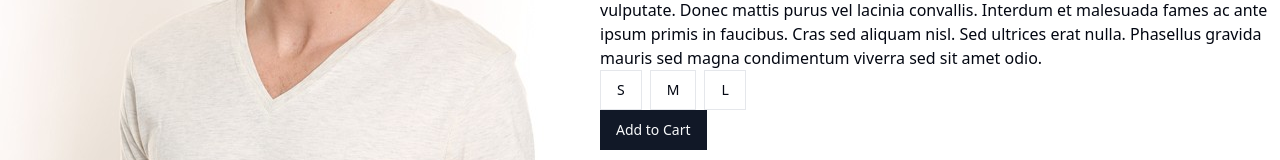
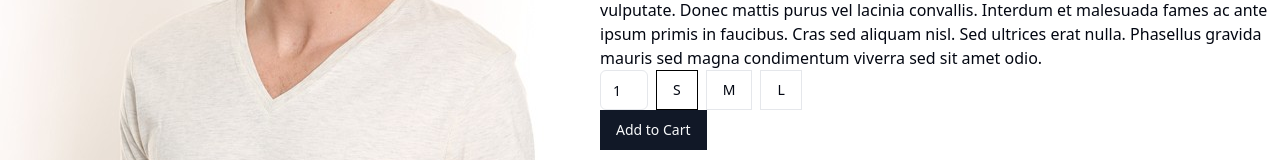
Before and after one commit to Devon-McGrath-github/moustache-rep, a React (Vite) app: page / in a window 1280 px wide. Shown: the part 170-330 px from the top of the page. Built offline with nearby package versions, Linux system fonts and the light colour scheme.

Commit message:
Add quantity and size selection

```diff
--- a/src/components/CartItem.tsx
+++ b/src/components/CartItem.tsx
@@ -1,12 +1,20 @@
 import { Selection } from '@/routes/root';
 
-export default function CartItem({ title, price, image, size }: Selection) {
+export default function CartItem({
+  title,
+  price,
+  image,
+  size,
+  quantity,
+}: Selection) {
   return (
     <div className="w-screen sm:w-72 grid grid-cols-[30%_70%] h-24 gap-2">
       <img src={image} alt={'Image of ' + title} className="w-12" />
       <div className="flex flex-col gap-2">
         <h1>{title}</h1>
-        <h3>${price}</h3>
+        <h3>
+          {quantity} x ${price}
+        </h3>
         <p>{size}</p>
       </div>
     </div>
--- a/src/components/productPage.tsx
+++ b/src/components/productPage.tsx
@@ -1,6 +1,7 @@
 import { Product, Selection } from '@/routes/root';
 import { Button } from './ui/button';
 import { useState } from 'react';
+import { Input } from './ui/input';
 
 export default function ProductPage({
   title,
@@ -11,9 +12,8 @@ export default function ProductPage({
   addToCart,
 }: Product & { addToCart: (product: Selection) => void }) {
   const [count, setCount] = useState(0);
-
-  // PLACEHOLDER for adding size to cart
-  const size = 'S';
+  const [size, setSize] = useState('S');
+  const [quantity, setQuantity] = useState(1);
 
   return (
     <div className="flex ">
@@ -24,8 +24,20 @@ export default function ProductPage({
         <p>{description}</p>
 
         <div className="flex gap-2">
+          <Input
+            type="number"
+            value={quantity}
+            onChange={(e) => setQuantity(parseInt(e.target.value))}
+            className="w-12"
+          />
+
           {sizes.map((e) => (
-            <Button variant="outline" key={e}>
+            <Button
+              variant="outline"
+              key={e}
+              onClick={() => setSize(e)}
+              className={e === size ? 'border-black' : ''}
+            >
               {e}
             </Button>
           ))}
@@ -41,6 +53,7 @@ export default function ProductPage({
               description,
               image,
               size,
+              quantity,
             });
           }}
         >
--- a/src/components/ui/button.tsx
+++ b/src/components/ui/button.tsx
@@ -5,7 +5,7 @@ import { cva, type VariantProps } from 'class-variance-authority';
 import { cn } from '@/lib/utils';
 
 const buttonVariants = cva(
-  'inline-flex items-center justify-center whitespace-nowrap rounded-none text-sm font-medium ring-offset-background transition-colors focus-visible:outline-none focus-visible:ring-2 focus-visible:ring-ring focus-visible:ring-offset-2 disabled:pointer-events-none disabled:opacity-50',
+  'inline-flex box-border items-center justify-center whitespace-nowrap rounded-none text-sm font-medium ring-offset-background transition-colors focus-visible:outline-none focus-visible:ring-2 focus-visible:ring-ring focus-visible:ring-offset-2 disabled:pointer-events-none disabled:opacity-50',
   {
     variants: {
       variant: {
--- /dev/null
+++ b/src/components/ui/input.tsx
@@ -0,0 +1,25 @@
+import * as React from "react"
+
+import { cn } from "@/lib/utils"
+
+export interface InputProps
+  extends React.InputHTMLAttributes<HTMLInputElement> {}
+
+const Input = React.forwardRef<HTMLInputElement, InputProps>(
+  ({ className, type, ...props }, ref) => {
+    return (
+      <input
+        type={type}
+        className={cn(
+          "flex h-10 w-full rounded-md border border-input bg-background px-3 py-2 text-sm ring-offset-background file:border-0 file:bg-transparent file:text-sm file:font-medium placeholder:text-muted-foreground focus-visible:outline-none focus-visible:ring-2 focus-visible:ring-ring focus-visible:ring-offset-2 disabled:cursor-not-allowed disabled:opacity-50",
+          className
+        )}
+        ref={ref}
+        {...props}
+      />
+    )
+  }
+)
+Input.displayName = "Input"
+
+export { Input }
--- a/src/index.css
+++ b/src/index.css
@@ -73,4 +73,9 @@
   body {
     @apply bg-background text-foreground;
   }
+  input[type='number']::-webkit-inner-spin-button,
+  input[type='number']::-webkit-outer-spin-button {
+    -webkit-appearance: none;
+    margin: 0;
+  }
 }
--- a/src/routes/root.tsx
+++ b/src/routes/root.tsx
@@ -20,6 +20,7 @@ export interface Selection {
   description: string;
   image: string;
   size: string;
+  quantity: number;
 }
 
 /* NEED TO FETCH PRODUCT FROM API */
```
